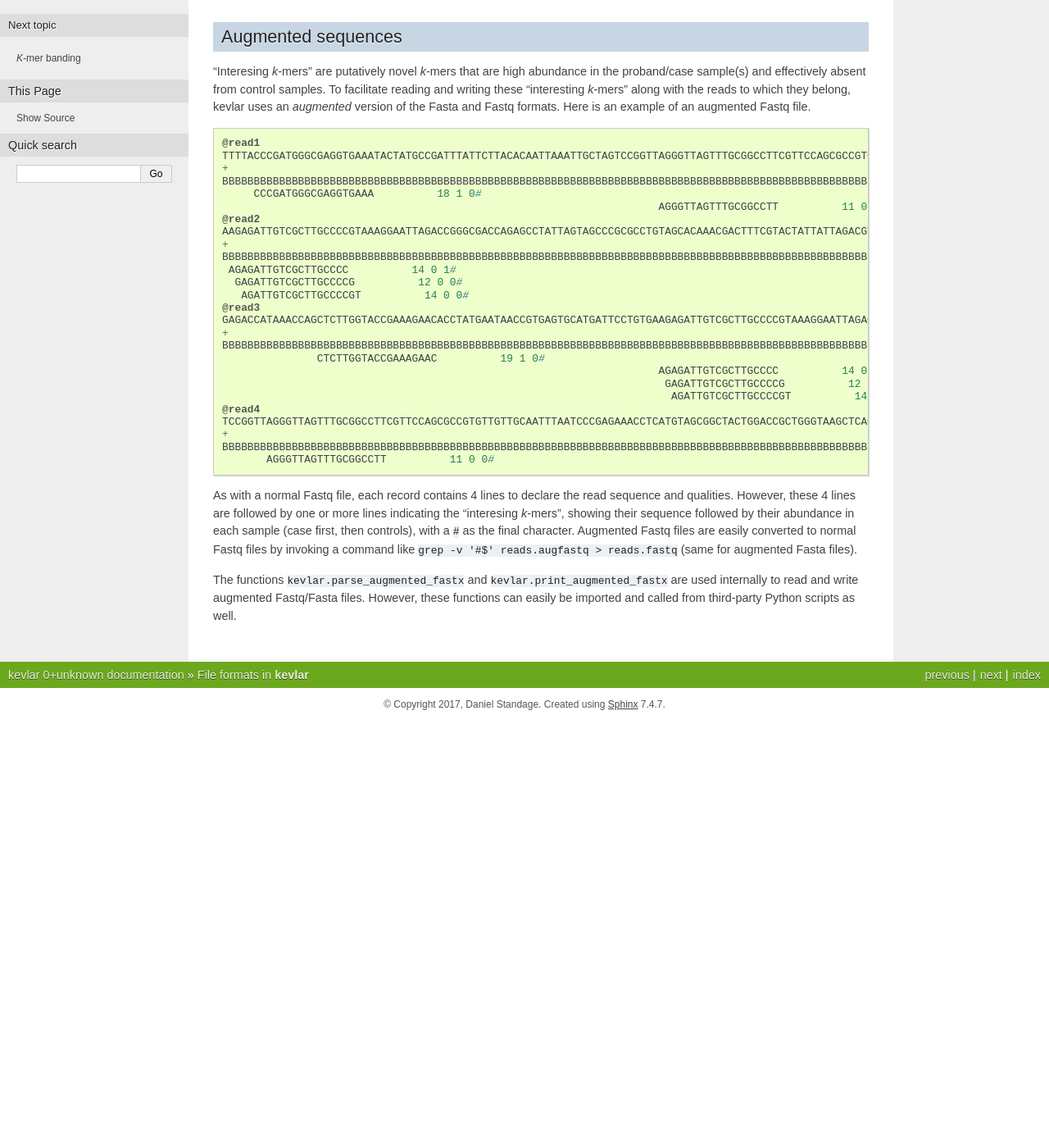
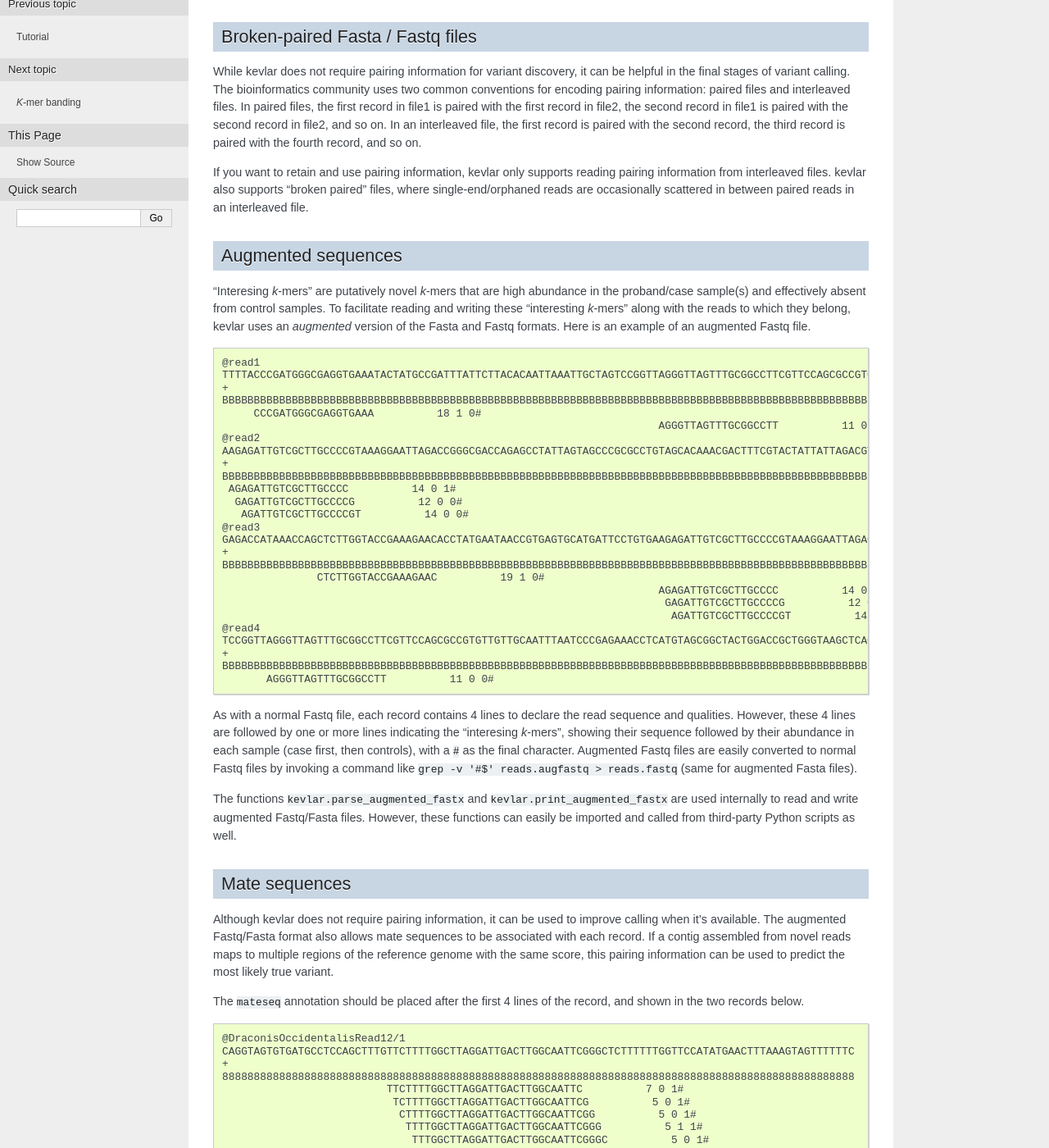
Before and after one commit to kevlar-dev/kevlar, a Sphinx documentation site: the page built from docs/formats.rst, in a window 1280 px wide and 1400 px high, scrolled down 199 px. Shown: the whole window at 82% size. Built offline with Sphinx 7.4.7, drawn with Linux system fonts in a browser that asks for light colours; before the commit the page ends 1078 px from its top, so only the background shows below that; some of the changed text lies outside the part shown.

Commit message:
Update change log and docs

```diff
--- a/README.rst
+++ b/README.rst
@@ -25,8 +25,8 @@ How do I use kevlar?
 - Quick start guide: http://kevlar.readthedocs.io/en/latest/quick-start.html
 - Tutorial: http://kevlar.readthedocs.io/en/latest/tutorial.html
 
-**Note**: kevlar is currently focused almost entirely on finding novel germline variants in simplex pedigrees.
-We hope to support a wider range of experimental designs soon.
+**Note**: kevlar is currently focused almost entirely on finding novel germline variants in related individuals.
+We hope to benchmark kevlar a wider range of experimental designs soon.
 
 Contributing
 ------------
--- a/docs/formats.rst
+++ b/docs/formats.rst
@@ -5,12 +5,25 @@ Although kevlar performs many operations on *k*-mers, read sequences are the pri
 kevlar supports reading from and writing to Fasta and Fastq files, and treats these identically since it does not use any base call quality information.
 In most cases, kevlar should also be able to automatically detect whether an input file is gzip-compressed or not and handle it accordingly (no bzip2 support).
 
+Broken-paired Fasta / Fastq files
+---------------------------------
+
+While kevlar does not require pairing information for variant discovery, it can be helpful in the final stages of variant calling.
+The bioinformatics community uses two common conventions for encoding pairing information: paired files and interleaved files.
+In paired files, the first record in file1 is paired with the first record in file2, the second record in file1 is paired with the second record in file2, and so on.
+In an interleaved file, the first record is paired with the second record, the third record is paired with the fourth record, and so on.
+
+If you want to retain and use pairing information, kevlar only supports reading pairing information from interleaved files.
+kevlar also supports "broken paired" files, where single-end/orphaned reads are occasionally scattered in between paired reads in an interleaved file.
+
 Augmented sequences
 -------------------
 
 "Interesing *k*-mers" are putatively novel *k*-mers that are high abundance in the proband/case sample(s) and effectively absent from control samples.
 To facilitate reading and writing these "interesting *k*-mers" along with the reads to which they belong, kevlar uses an *augmented* version of the Fasta and Fastq formats.
 Here is an example of an augmented Fastq file.
+
+.. highlight:: none
 
 .. code::
 
@@ -47,3 +60,34 @@ Augmented Fastq files are easily converted to normal Fastq files by invoking a c
 
 The functions ``kevlar.parse_augmented_fastx`` and ``kevlar.print_augmented_fastx`` are used internally to read and write augmented Fastq/Fasta files.
 However, these functions can easily be imported and called from third-party Python scripts as well.
+
+Mate sequences
+--------------
+
+Although kevlar does not require pairing information, it can be used to improve calling when it's available.
+The augmented Fastq/Fasta format also allows mate sequences to be associated with each record.
+If a contig assembled from novel reads maps to multiple regions of the reference genome with the same score, this pairing information can be used to predict the most likely true variant.
+
+The ``mateseq`` annotation should be placed after the first 4 lines of the record, and shown in the two records below.
+
+.. code::
+
+    @DraconisOccidentalisRead12/1
+    CAGGTAGTGTGATGCCTCCAGCTTTGTTCTTTTGGCTTAGGATTGACTTGGCAATTCGGGCTCTTTTTTGGTTCCATATGAACTTTAAAGTAGTTTTTTC
+    +
+    8888888888888888888888888888888888888888888888888888888888888888888888888888888888888888888888888888
+                              TTCTTTTGGCTTAGGATTGACTTGGCAATTC          7 0 1#
+                               TCTTTTGGCTTAGGATTGACTTGGCAATTCG          5 0 1#
+                                CTTTTGGCTTAGGATTGACTTGGCAATTCGG          5 0 1#
+                                 TTTTGGCTTAGGATTGACTTGGCAATTCGGG          5 1 1#
+                                  TTTGGCTTAGGATTGACTTGGCAATTCGGGC          5 0 1#
+    #mateseq=CTGATAAGCAACTTCAGCAAAGTCTCAGGATACAAAATCAATGTACGAAAATCACAAGCGTTCTTATACACCAACAACAGACAAACAGAGAGCCAAATCA#
+    @DraconisOccidentalisRead56/1
+    TCTTGAATTCCCATGTGTTGTGGGAGGGACCCATTGGGAGGTAATTGAATCATGGGGGCACGTCTTTCCCATGCTGTTCTCATGATAGAGACTAAGTCTC
+    +
+    8888888888888888888888888888888888888888888888888888888888888888888888888888888888888888888888888888
+         AATTCCCATGTGTTGTGGGAGGGACCCATTG          5 0 1#
+          ATTCCCATGTGTTGTGGGAGGGACCCATTGG          5 0 1#
+    #mateseq=ATTAGAAAAAAAAAGTGCATTCGTAAATGTCATAACAATAAAATTATACTCCAAGACTTTGTACAAGATGAAAGTAATATGAAGAAGGGGCTACAGGAAA#
+           TTCCCATGTGTTGTGGGAGGGACCCATTGGG          5 0 1#
+            TCCCATGTGTTGTGGGAGGGACCCATTGGGA          5 0 1#
```
Also changed, not shown: CHANGELOG.md (+9 -0 lines).
